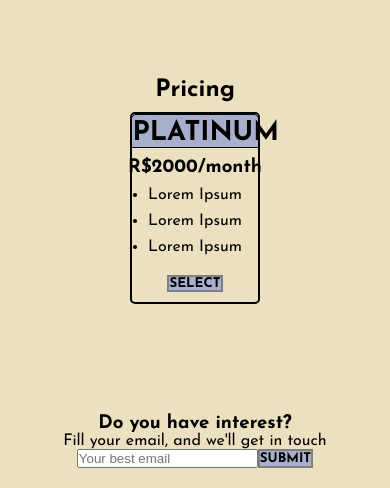
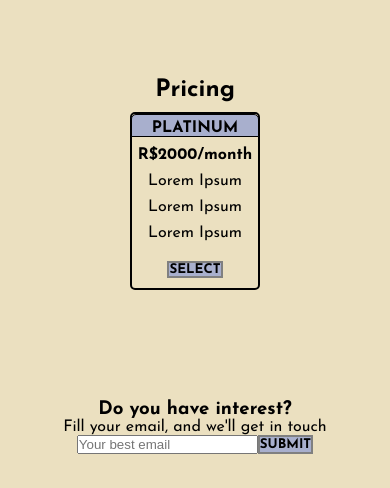
Before and after one commit to Pedro-Saito/Pedro-Saito.github.io, a plain HTML site: page ResponsiveWebDesign_ProductLandingPage/index.html in a window 390 px wide. Shown: the part 1106-1594 px from the top of the page. Drawn offline with Linux system fonts and the light colour scheme.

Commit message:
CSS @media Update

```diff
--- a/ResponsiveWebDesign_ProductLandingPage/styles.css
+++ b/ResponsiveWebDesign_ProductLandingPage/styles.css
@@ -190,3 +190,17 @@
       flex-direction: column;
     }
   }
+
+  @media (max-width: 500px) {
+    .service > #plan {
+      font-size: 1rem;
+    }
+
+    .service > h3 {
+      font-size: 1rem;
+    }
+
+    .service > ul {
+      list-style: none;
+    }
+  }
```
